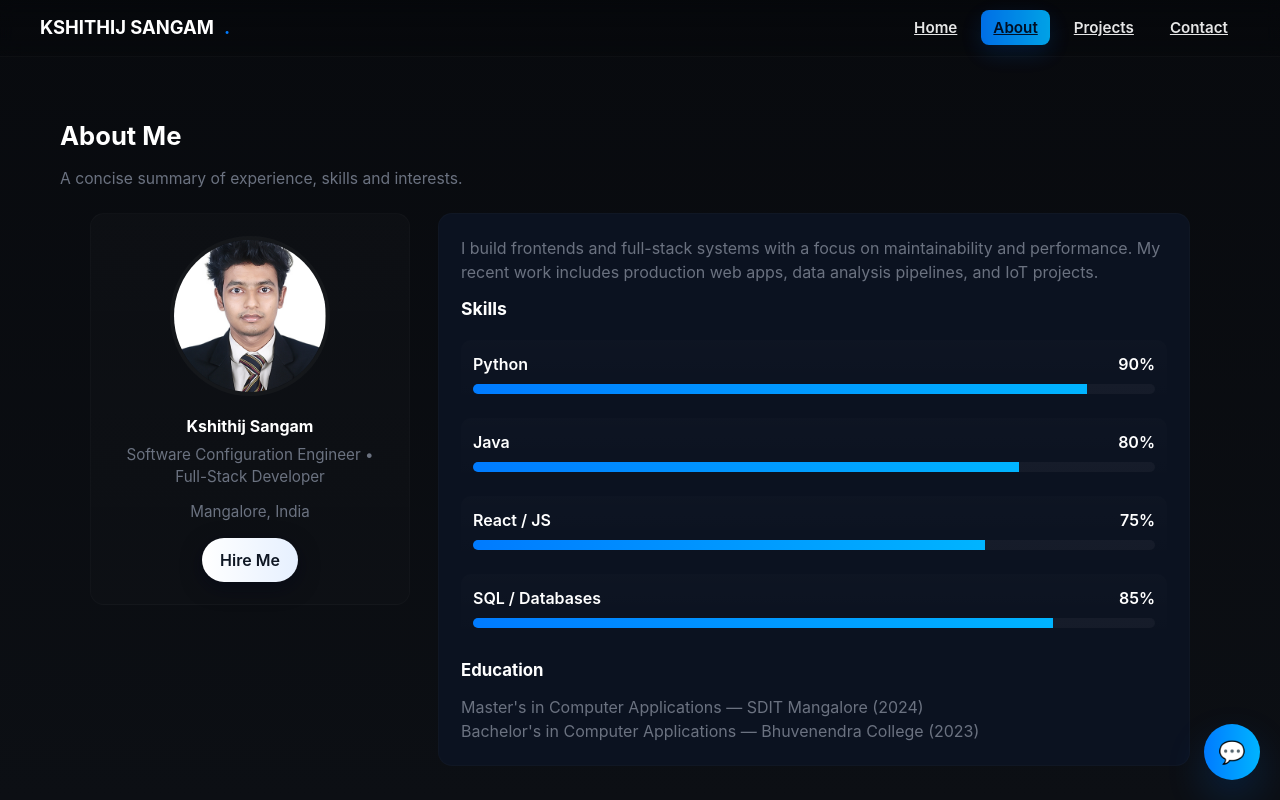
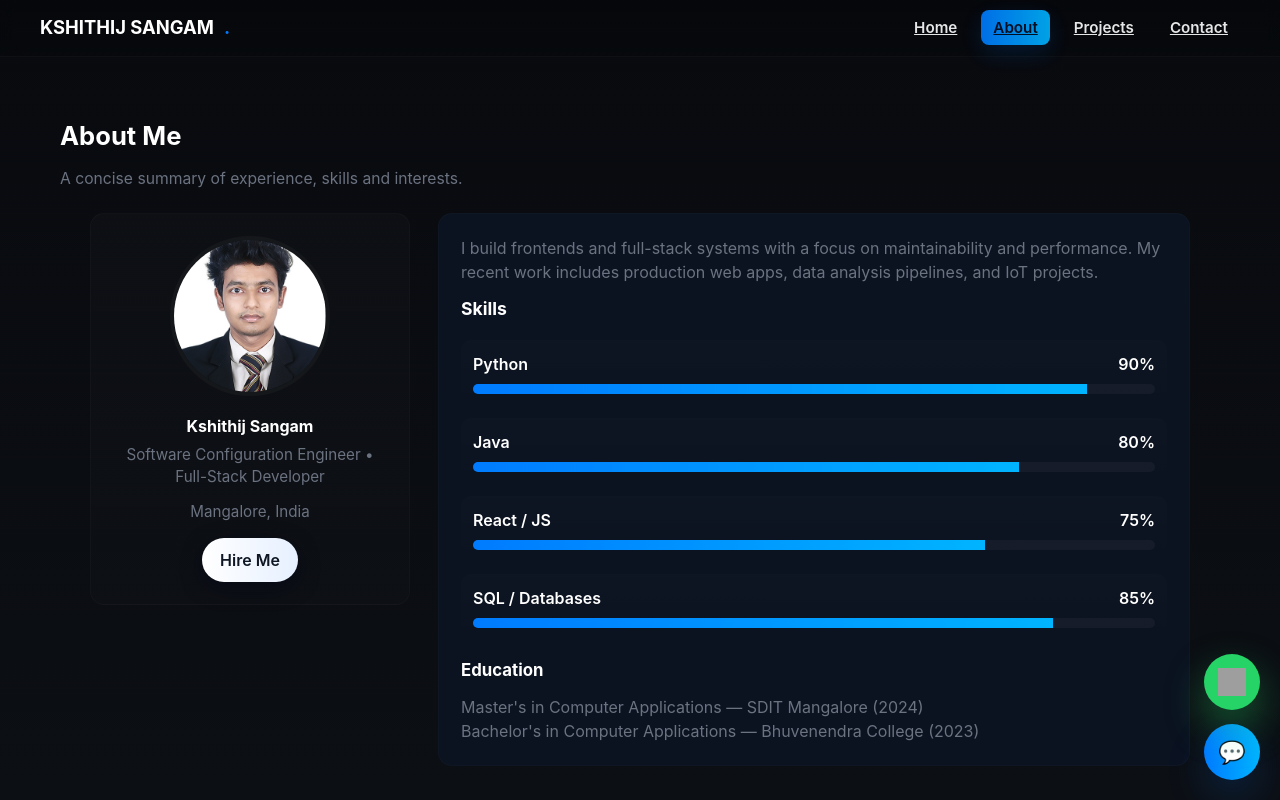
Before and after one commit to kshithijsangam/Portfolio-Website, a plain HTML site: page about.html in a window 1280 px wide. Shown: the top 800 px of the page. Drawn offline with Linux system fonts and the light colour scheme; grey boxes are pictures that could not be loaded.

```diff
--- a/about.html
+++ b/about.html
@@ -7,6 +7,7 @@
   <title>About — Kshithij Sangam</title>
   <link rel="icon" href="assets/img/favicon.png">
   <link rel="stylesheet" href="assets/css/common.css">
+  <link rel="stylesheet" href="assets/css/home.css">
   <link rel="stylesheet" href="assets/css/about.css">
 </head>
 <body>
@@ -81,7 +82,13 @@
   </main>
 
   <div id="chatbot-btn" title="Chat">💬</div>
-
+<!-- WhatsApp Floating Button -->
+<a href="https://wa.me/919741408280"
+   id="whatsapp-btn"
+   target="_blank"
+   title="Chat on WhatsApp">
+   <img src="https://www.freeiconspng.com/uploads/whatsapp-icon-png-4.png" alt="WhatsApp">
+</a>
   <footer class="footer">
     <div class="container">&copy; 2025 <strong>Kshithij Sangam</strong></div>
   </footer>
```
Also changed, not shown: projects.html (+8 -1 lines).
